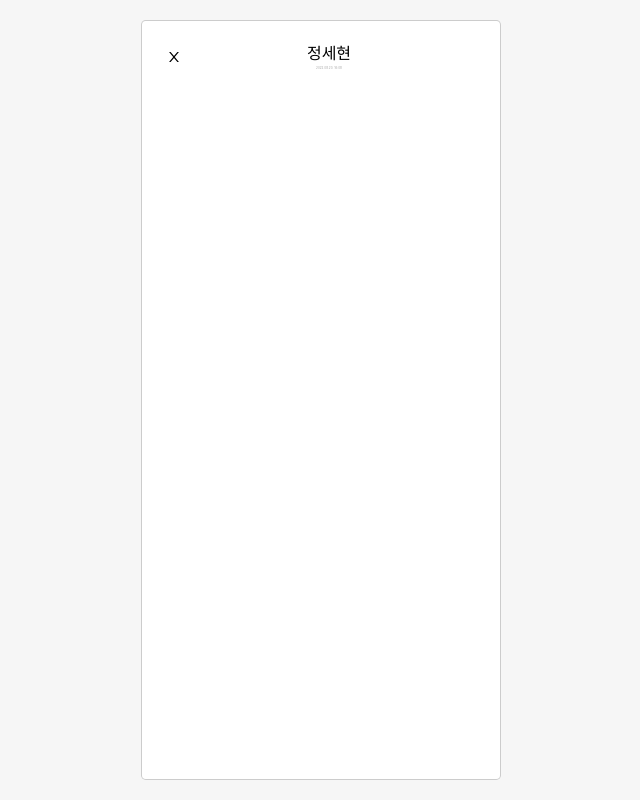
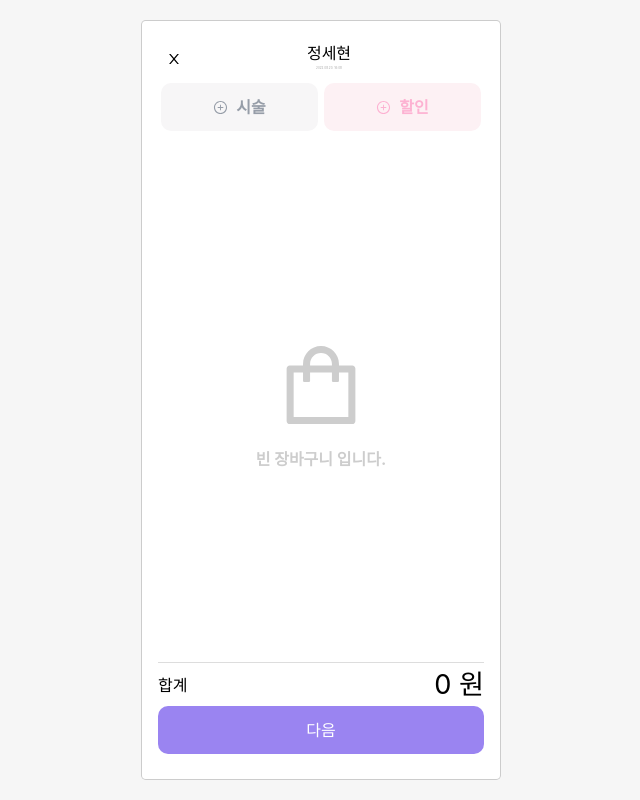
Before and after one commit to rnfltpgus/colavo_shopping_basket, a React (Create React App) app: page / in a window 1280 px wide. Shown: the whole page, without its empty margins (319-959 px from the left). Built offline with nearby package versions, Linux system fonts and the light colour scheme.

Commit message:
🔩 Feat: 빈 장바구니 페이지 완료 및 코드스타일 정검

```diff
--- /dev/null
+++ b/src/components/BasketBottom.tsx
@@ -0,0 +1,41 @@
+import { StyledLink } from "./shared/StyledLink";
+
+import styled from "styled-components";
+
+const BasketBottom = () => {
+  return (
+    <>
+      <TotalPriceContainer>
+        합계
+        <TotalPrice>0 원</TotalPrice>
+      </TotalPriceContainer>
+      <NextButton to="/">다음</NextButton>
+    </>
+  );
+};
+
+export default BasketBottom;
+
+const TotalPriceContainer = styled.footer`
+  display: flex;
+  flex-direction: row;
+  justify-content: space-between;
+  align-items: center;
+  margin-bottom: 0.5rem;
+  padding-top: 0.5rem;
+  border-top: 1px solid #dddddd;
+`;
+
+const TotalPrice = styled.div`
+  font-size: 1.7rem;
+`;
+
+const NextButton = styled(StyledLink)`
+  background-color: #9a84f1;
+  width: 100%;
+  color: white;
+
+  &:hover {
+    background-color: #8367f3;
+  }
+`;
--- /dev/null
+++ b/src/components/BasketHeader.tsx
@@ -0,0 +1,47 @@
+import { StyledLink } from "./shared/StyledLink";
+
+import { AiOutlinePlusCircle } from "react-icons/ai";
+import styled from "styled-components";
+
+const BasketHeader = (): JSX.Element => {
+  return (
+    <BasketHeaderContainer>
+      <CutTypeButton to="/cut">
+        <AiOutlinePlusCircle size={15} />
+        <SpanText>시술</SpanText>
+      </CutTypeButton>
+      <DiscountButton to="/discount">
+        <AiOutlinePlusCircle size={15} />
+        <SpanText>할인</SpanText>
+      </DiscountButton>
+    </BasketHeaderContainer>
+  );
+};
+
+export default BasketHeader;
+
+const BasketHeaderContainer = styled.header`
+  display: flex;
+  align-items: center;
+  justify-content: space-around;
+  text-align: center;
+  padding-bottom: 0.5rem;
+`;
+
+const SpanText = styled.span`
+  margin-left: 0.5rem;
+`;
+
+const CutTypeButton = styled(StyledLink)`
+  color: #969da8;
+  background-color: #f7f6f7;
+  font-weight: bold;
+  width: 48%;
+`;
+
+const DiscountButton = styled(StyledLink)`
+  color: #fdb2d2;
+  background-color: #fdf1f4;
+  font-weight: bold;
+  width: 48%;
+`;
--- /dev/null
+++ b/src/components/EmptyShoppingBasket.tsx
@@ -0,0 +1,23 @@
+import { AiOutlineShopping } from "react-icons/ai";
+import styled from "styled-components";
+
+const EmptyShoppingBasket = () => {
+  return (
+    <EmptyShoppingBasketContainer>
+      <AiOutlineShopping size={100} />
+      <br />빈 장바구니 입니다.
+    </EmptyShoppingBasketContainer>
+  );
+};
+
+export default EmptyShoppingBasket;
+
+export const EmptyShoppingBasketContainer = styled.div`
+  height: 72%;
+  display: flex;
+  flex-direction: column;
+  justify-content: center;
+  align-items: center;
+  font-weight: bold;
+  color: #cdcdcd;
+`;
--- a/src/components/Header.tsx
+++ b/src/components/Header.tsx
@@ -1,5 +1,5 @@
 /* eslint-disable react-hooks/exhaustive-deps */
-import { useEffect, useState } from "react";
+import { useState, useEffect } from "react";
 import { useNavigate } from "react-router-dom";
 
 import padNumber from "../utils/padNumber";
@@ -20,9 +20,10 @@ const Header = ({ title }: HeaderProp): JSX.Element => {
   const [hour, setHour] = useState(padNumber(now.getHours(), 2));
   const [min, setMin] = useState(padNumber(now.getMinutes(), 2));
 
-  console.log(year);
   useEffect(() => {
-    setInterval(() => {
+    let interval: string | number | NodeJS.Timeout;
+
+    interval = setInterval(() => {
       now = new Date();
       setYear(padNumber(now.getFullYear(), 2));
       setMonth(padNumber(now.getMonth(), 2));
@@ -30,10 +31,12 @@ const Header = ({ title }: HeaderProp): JSX.Element => {
       setHour(padNumber(now.getHours(), 2));
       setMin(padNumber(now.getMinutes(), 2));
     }, 1000);
+
+    return () => clearInterval(interval);
   }, []);
 
   return (
-    <HeaderComponent>
+    <HeaderContainer>
       <BackButton onClick={() => navigate("/")}>
         <AiOutlineClose />
       </BackButton>
@@ -43,13 +46,13 @@ const Header = ({ title }: HeaderProp): JSX.Element => {
           {year}.{month}.{data}. {hour}:{min}
         </RealTime>
       </NavTitle>
-    </HeaderComponent>
+    </HeaderContainer>
   );
 };
 
 export default Header;
 
-const HeaderComponent = styled.header`
+const HeaderContainer = styled.header`
   left: 0;
   display: flex;
   padding: 0.5rem;
@@ -68,6 +71,7 @@ const NavTitle = styled.div`
 
 const RealTime = styled.div`
   margin-top: 0.4rem;
+  margin-bottom: 0.3rem;
   font-size: 3px;
   color: #a6a6a6;
 `;
--- /dev/null
+++ b/src/components/shared/StyledLink.tsx
@@ -0,0 +1,11 @@
+import { Link } from "react-router-dom";
+import styled from "styled-components";
+
+export const StyledLink = styled(Link)`
+  display: inline-flex;
+  border-radius: 10px;
+  align-items: center;
+  justify-content: center;
+  text-align: center;
+  padding: 1rem 0.3rem 1rem 0.3rem;
+`;
--- a/src/pages/BeautyCutType.tsx
+++ b/src/pages/BeautyCutType.tsx
@@ -1,7 +1,11 @@
-import React from "react";
+import Header from "../components/Header";
 
 const BeautyCutType = () => {
-  return <div>BeautyCutType</div>;
+  return (
+    <>
+      <Header title="시술메뉴" />
+    </>
+  );
 };
 
 export default BeautyCutType;
--- a/src/pages/BeautyDiscount.tsx
+++ b/src/pages/BeautyDiscount.tsx
@@ -1,7 +1,11 @@
-import React from "react";
+import Header from "../components/Header";
 
 const BeautyDiscount = () => {
-  return <div>BeautyDiscount</div>;
+  return (
+    <>
+      <Header title="할인" />
+    </>
+  );
 };
 
 export default BeautyDiscount;
--- a/src/pages/ShoppingBasket.tsx
+++ b/src/pages/ShoppingBasket.tsx
@@ -1,10 +1,15 @@
-import React from "react";
 import Header from "../components/Header";
+import BasketHeader from "../components/BasketHeader";
+import BasketBottom from "../components/BasketBottom";
+import EmptyShoppingBasket from "../components/EmptyShoppingBasket";
 
 const ShoppingBasket = () => {
   return (
     <>
-      <Header title='정세현'/>
+      <Header title="정세현" />
+      <BasketHeader />
+      <EmptyShoppingBasket />
+      <BasketBottom />
     </>
   );
 };
```
